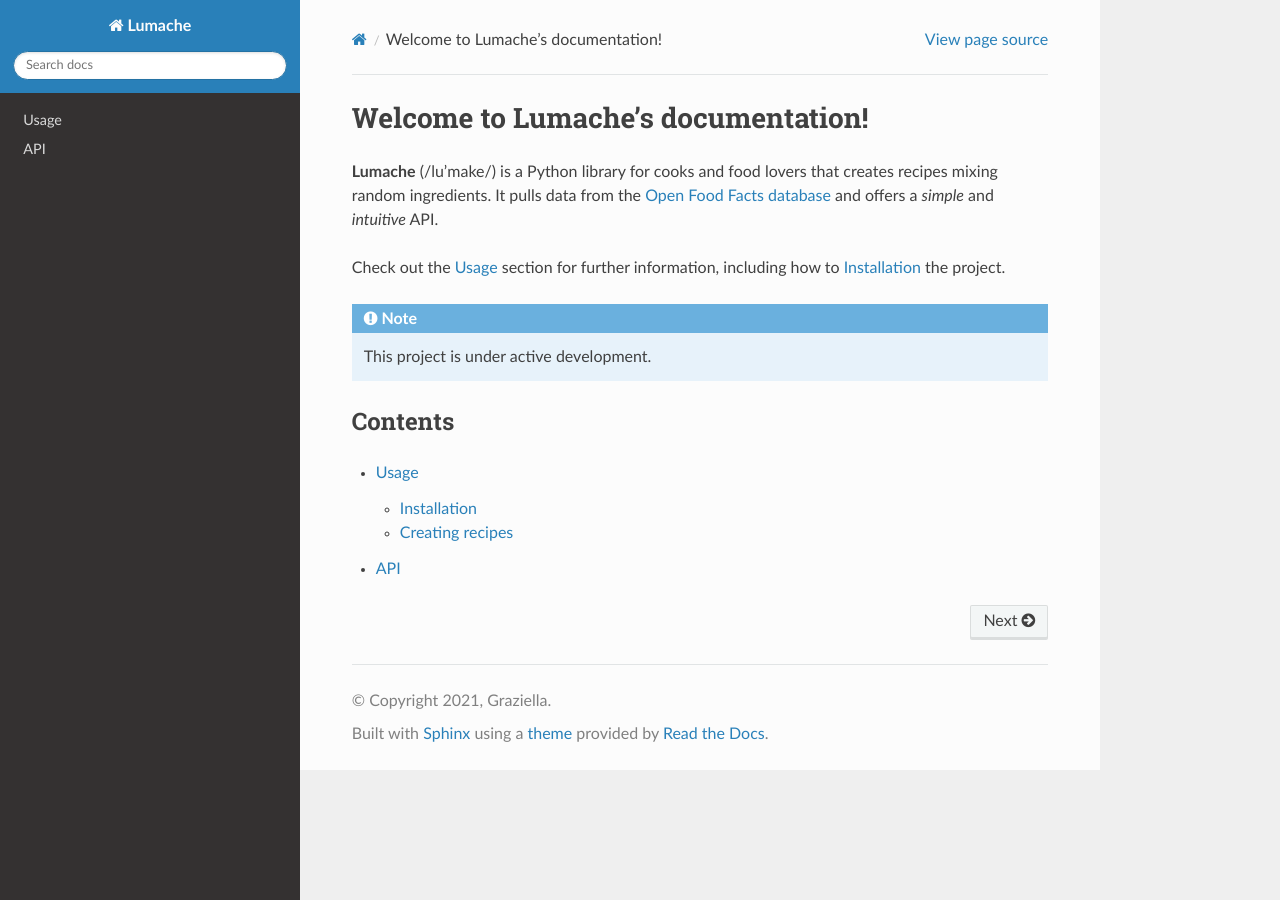
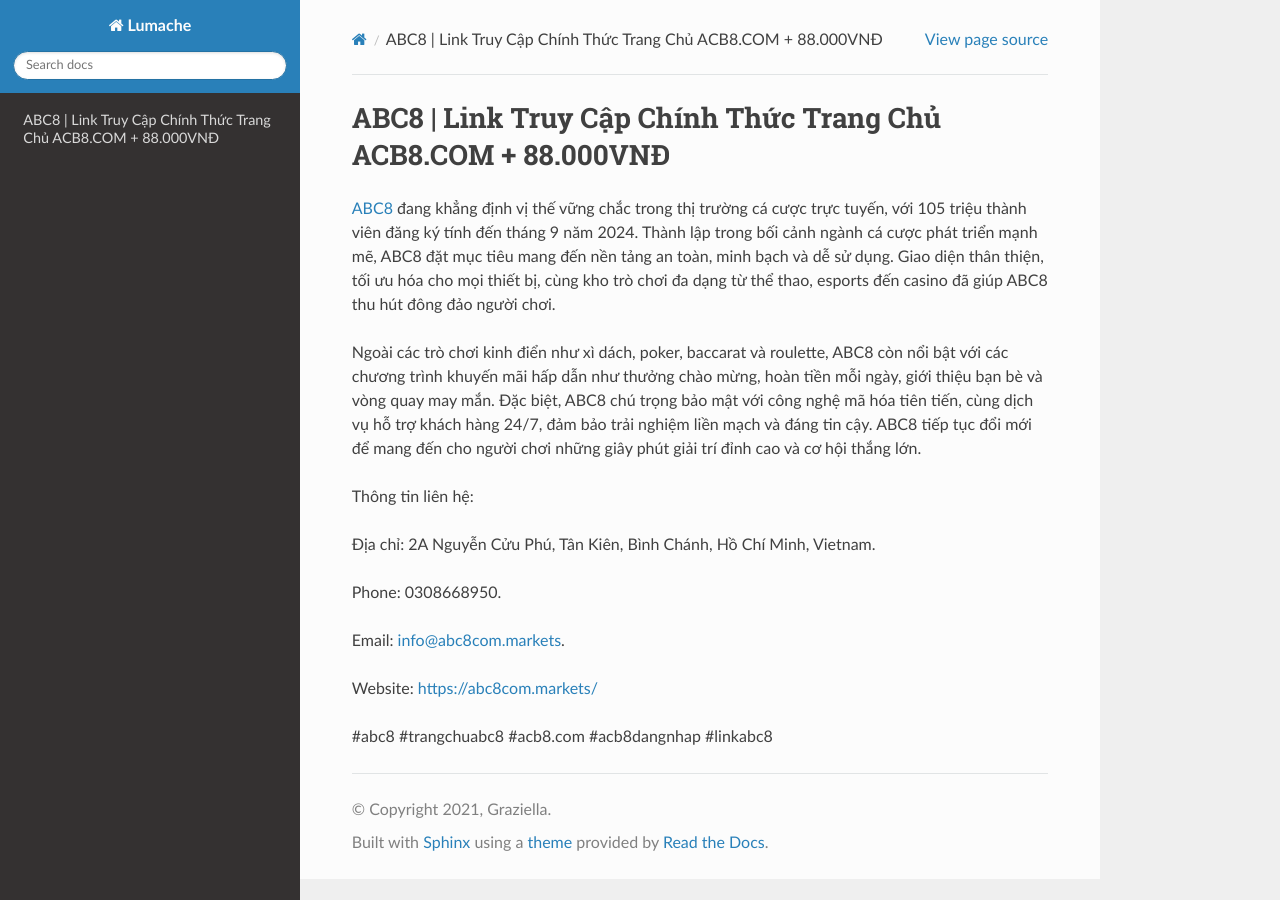
Before and after one commit to ShafferMalaki436t3cp/abc8commarkets1, a Sphinx documentation site: the page built from docs/source/index.rst, in a window 1280 px wide. Built offline with Sphinx 7.4.7 and the Read the Docs theme 3.1.0, drawn with Linux system fonts in a browser that asks for light colours.

Commit message:
Update index.rst

```diff
--- a/docs/source/index.rst
+++ b/docs/source/index.rst
@@ -1,22 +1,18 @@
-Welcome to Lumache's documentation!
+ABC8 | Link Truy Cập Chính Thức Trang Chủ ACB8.COM + 88.000VNĐ
 ===================================
 
-**Lumache** (/lu'make/) is a Python library for cooks and food lovers
-that creates recipes mixing random ingredients.
-It pulls data from the `Open Food Facts database <https://world.openfoodfacts.org/>`_
-and offers a *simple* and *intuitive* API.
+`ABC8 <https://abc8com.markets/>`_ đang khẳng định vị thế vững chắc trong thị trường cá cược trực tuyến, với 105 triệu thành viên đăng ký tính đến tháng 9 năm 2024. Thành lập trong bối cảnh ngành cá cược phát triển mạnh mẽ, ABC8 đặt mục tiêu mang đến nền tảng an toàn, minh bạch và dễ sử dụng. Giao diện thân thiện, tối ưu hóa cho mọi thiết bị, cùng kho trò chơi đa dạng từ thể thao, esports đến casino đã giúp ABC8 thu hút đông đảo người chơi.
 
-Check out the :doc:`usage` section for further information, including
-how to :ref:`installation` the project.
+Ngoài các trò chơi kinh điển như xì dách, poker, baccarat và roulette, ABC8 còn nổi bật với các chương trình khuyến mãi hấp dẫn như thưởng chào mừng, hoàn tiền mỗi ngày, giới thiệu bạn bè và vòng quay may mắn. Đặc biệt, ABC8 chú trọng bảo mật với công nghệ mã hóa tiên tiến, cùng dịch vụ hỗ trợ khách hàng 24/7, đảm bảo trải nghiệm liền mạch và đáng tin cậy. ABC8 tiếp tục đổi mới để mang đến cho người chơi những giây phút giải trí đỉnh cao và cơ hội thắng lớn.
 
-.. note::
+Thông tin liên hệ:
 
-   This project is under active development.
+Địa chỉ: 2A Nguyễn Cửu Phú, Tân Kiên, Bình Chánh, Hồ Chí Minh, Vietnam.
 
-Contents
---------
+Phone: 0308668950.
 
-.. toctree::
+Email: info@abc8com.markets.
 
-   usage
-   api
+Website: https://abc8com.markets/
+
+#abc8 #trangchuabc8 #acb8.com #acb8dangnhap #linkabc8
```
